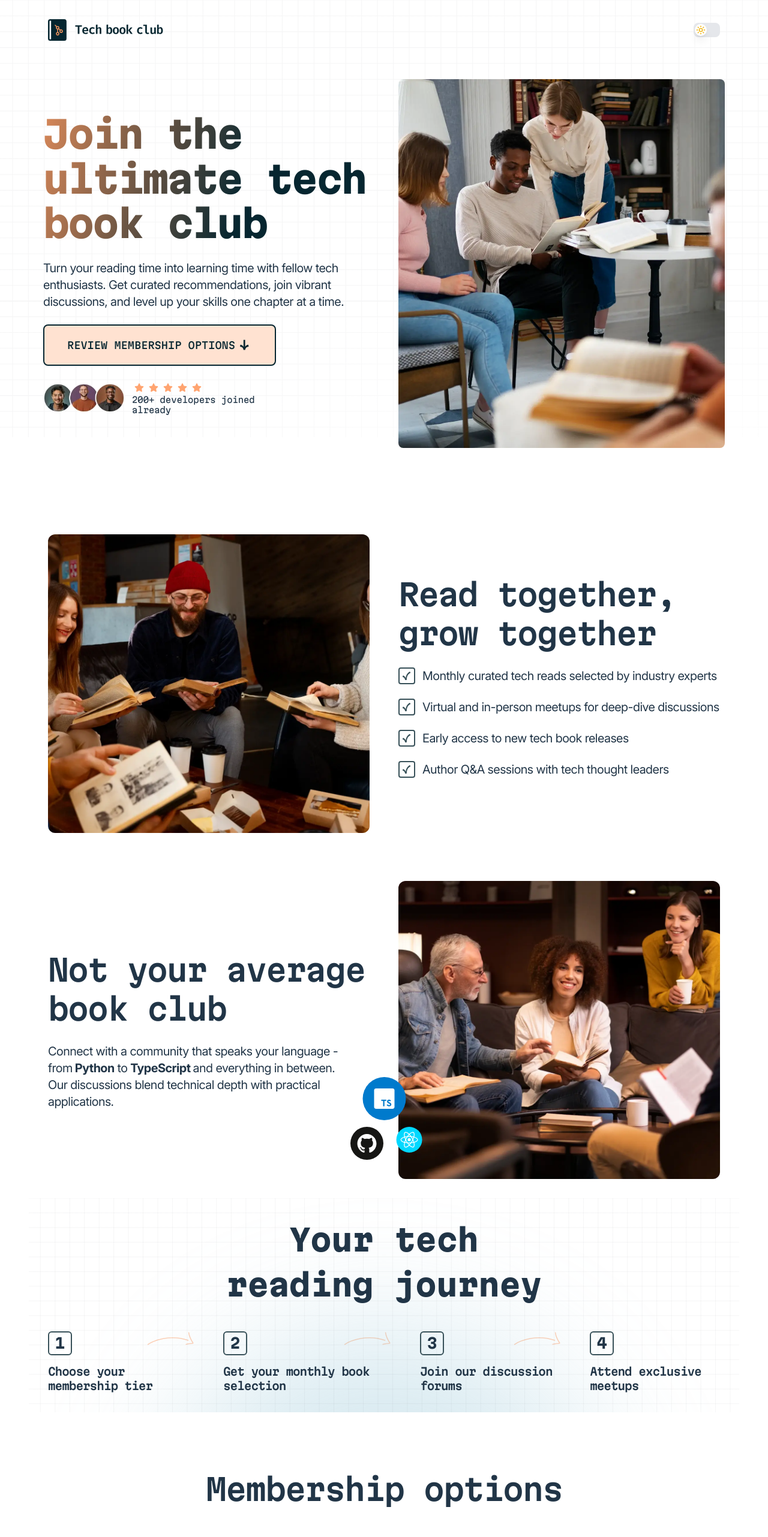
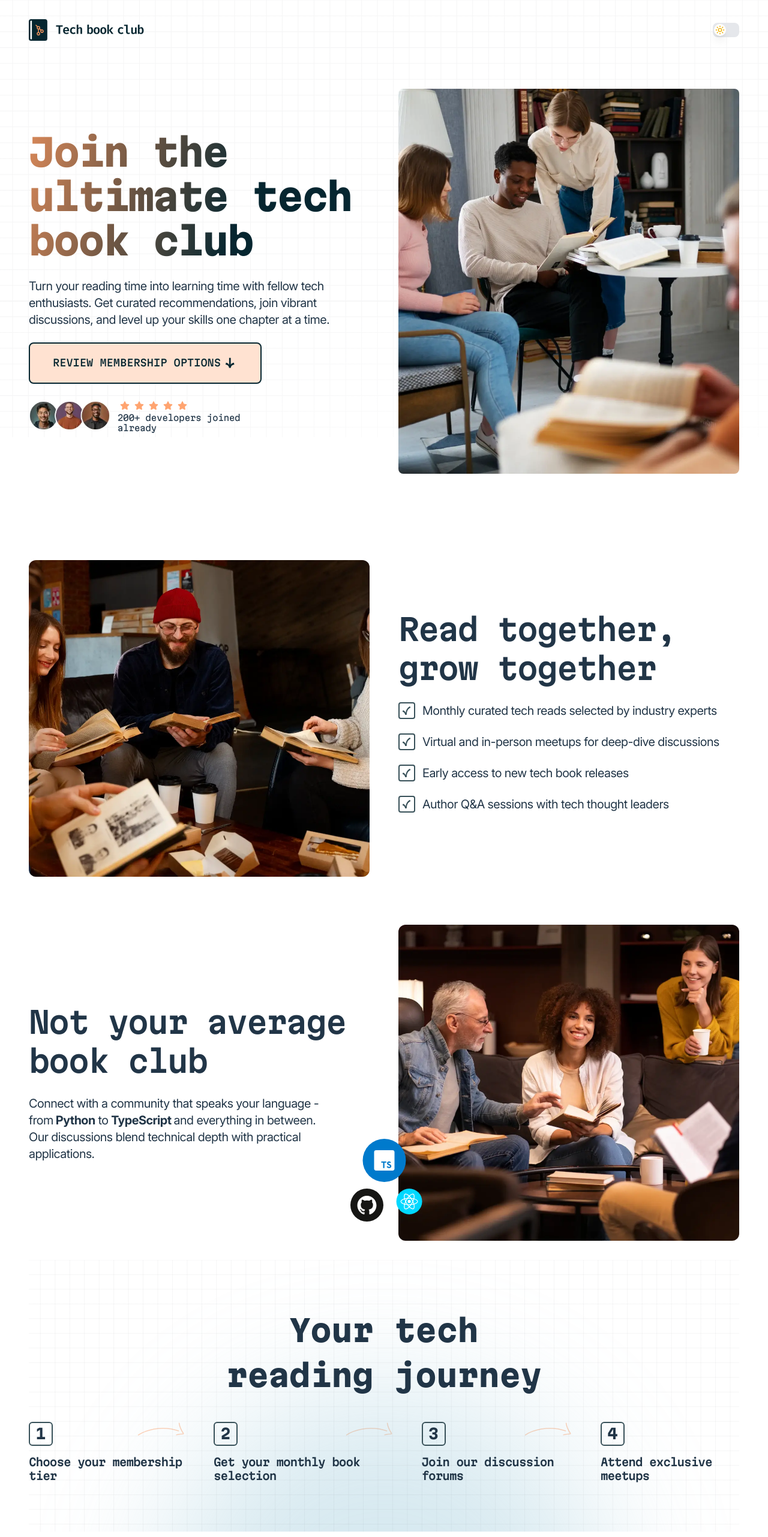
Before and after one commit to ChamuMutezva/tech-book-club, a React (Vite) app: page / in a window 1280 px wide. Shown: the top 2563 px of the page at 60% size. Built offline with nearby package versions, Linux system fonts and the light colour scheme.

Commit message:
update: adjust components width on desktop

```diff
--- a/src/components/BookClub.tsx
+++ b/src/components/BookClub.tsx
@@ -6,7 +6,7 @@ export function BookClub() {
     return (
         <section
             className="book-club px-4 py-6 sm:p-8 flex flex-col
-            lg:flex-row lg:items-center gap-8 lg:gap-12 max-w-[74rem] mx-auto"
+            lg:flex-row lg:items-center gap-8 lg:gap-12 lg:px-0 max-w-[74rem] mx-auto"
         >
             <div className="book-club-content flex-1 flex flex-col gap-4 lg:gap-6 animate-slide-in-left">
                 <h2 className="text-preset-2">
--- a/src/components/GrowTogether.tsx
+++ b/src/components/GrowTogether.tsx
@@ -6,7 +6,7 @@ import check from "/assets/images/icon-check.svg";
 export function GrowTogether() {
     return (
         <section
-            className="grow-together mx-auto bg-[hsl(var(--neutral-0))] px-4 py-6 sm:p-8 lg:py-12
+            className="grow-together mx-auto bg-[hsl(var(--neutral-0))] px-4 py-6 sm:p-8 lg:py-12 lg:px-0
         flex flex-col lg:flex-row-reverse lg:items-center lg:gap-12 max-w-[74rem] dark:bg-[hsl(var(--neutral-900))]"
         >
             <div className="grow-together-content flex-1">
--- a/src/components/Header.tsx
+++ b/src/components/Header.tsx
@@ -3,7 +3,7 @@ import bookTechLogo from "/assets/images/logo.svg";
 
 export function Header() {
     return (
-        <header className="container mx-auto px-4 py-6 w- max-w-[74rem] sm:p-8">
+        <header className="container mx-auto px-4 py-6 w- max-w-[74rem] sm:p-8 lg:px-0">
             <nav className="flex items-center justify-between w-full">
                 <a
                     href="/"
--- a/src/components/Hero.tsx
+++ b/src/components/Hero.tsx
@@ -6,7 +6,7 @@ export function Hero() {
     return (
         <section
             aria-label="Book Club Introduction"
-            className="hero mx-auto p-4 sm:p-8 lg:px-6 lg:pb-24 max-w-[74rem]"
+            className="hero mx-auto p-4 sm:p-8 lg:px-0 lg:pb-24  lg:pt-12 max-w-[74rem]"
         >
             <div className="flex flex-col lg:flex-row lg:items-center lg:gap-12">
                 {/* Content */}
--- a/src/components/Journey.tsx
+++ b/src/components/Journey.tsx
@@ -2,7 +2,7 @@
 export function Journey() {
     return (
         <section
-            className={`journey px-4 py-6 sm:p-8 lg:py-20]
+            className={`journey px-4 py-6 sm:p-8 lg:py-20 lg:px-0
                 flex flex-col items-center gap-8 lg:gap-10 mx-auto max-w-[74rem]`}
         >
             <h2 className="text-[3.125rem] font-[900] text-center max-w-[15ch]">
```
Also changed, not shown: 1 other file (tests, documents, lock files or other folders).
